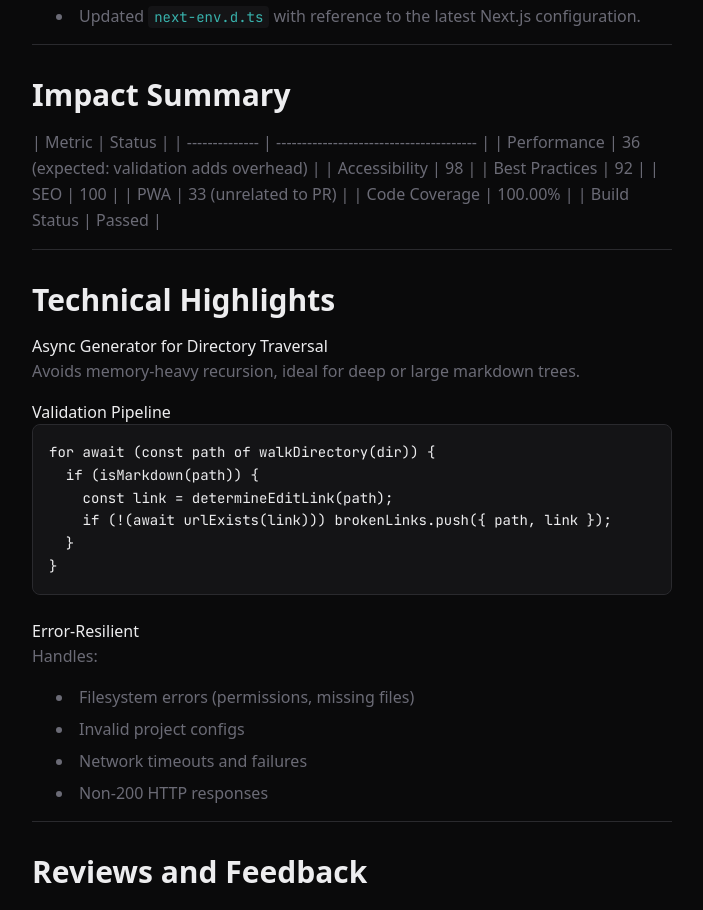
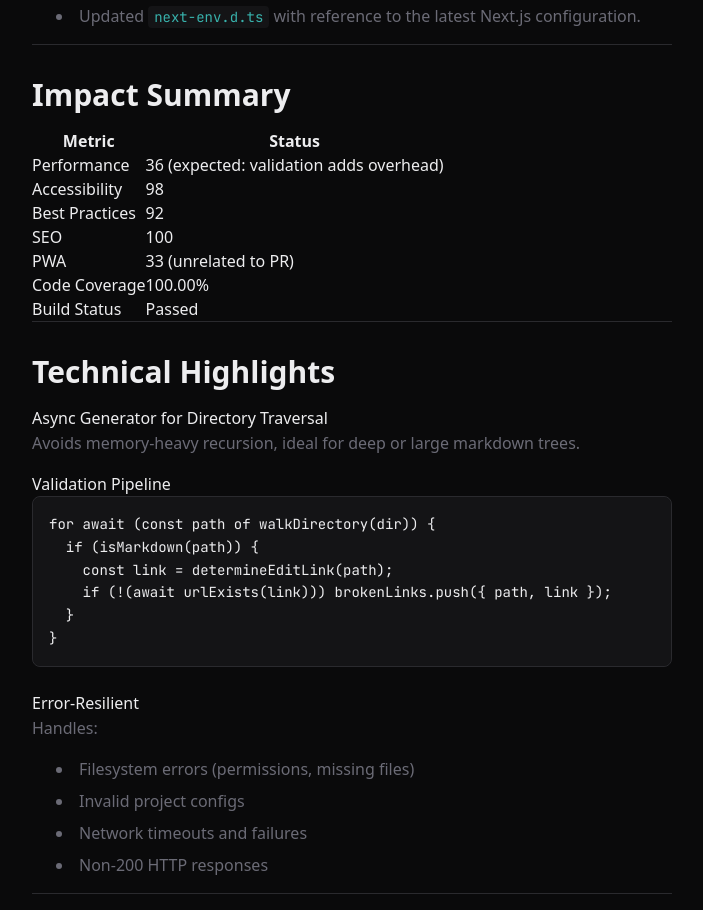
Before and after one commit to NalinDalal/portfolio, a Next.js app: page /blogs/asyncapi/edit-link in a window 1280 px wide. Shown: the part 2080-2990 px from the top of the page, without its empty margins (288-991 px from the left). Built offline with nearby package versions, Linux system fonts and the light colour scheme.

Commit message:
fix: enable remark-gfm so MDX tables render correctly

```diff
--- a/app/blogs/[slug]/[subslug]/page.tsx
+++ b/app/blogs/[slug]/[subslug]/page.tsx
@@ -6,6 +6,7 @@
 import Link from "next/link";
 import { ArrowLeft } from "lucide-react";
 import { Suspense } from "react";
+import remarkGfm from "remark-gfm";
 import HashScrollHandler from "@/components/HashScrollHandler";
 import { Mermaid } from "@/components/Mermaid";
 
@@ -220,7 +221,11 @@
           </header>
 
           <article className="prose prose-invert max-w-none">
-            <MDXRemote source={content} components={mdxComponents} />
+            <MDXRemote
+              source={content}
+              components={mdxComponents}
+              options={{ mdxOptions: { remarkPlugins: [remarkGfm] } }}
+            />
           </article>
 
           <footer className="mt-16 pt-8 border-t border-border">
--- a/app/projects/[slug]/page.tsx
+++ b/app/projects/[slug]/page.tsx
@@ -8,6 +8,7 @@
 import { ExternalLink, Github, ArrowLeft } from "lucide-react";
 import Link from "next/link";
 import { Suspense } from "react";
+import remarkGfm from "remark-gfm";
 import HashScrollHandler from "@/components/HashScrollHandler";
 import { Mermaid } from "@/components/Mermaid";
 
@@ -284,7 +285,11 @@
 
         {/* MDX Content */}
         <article className="prose prose-invert max-w-none">
-          <MDXRemote source={content} components={mdxComponents} />
+          <MDXRemote
+            source={content}
+            components={mdxComponents}
+            options={{ mdxOptions: { remarkPlugins: [remarkGfm] } }}
+          />
         </article>
 
         {/* Footer */}
```
